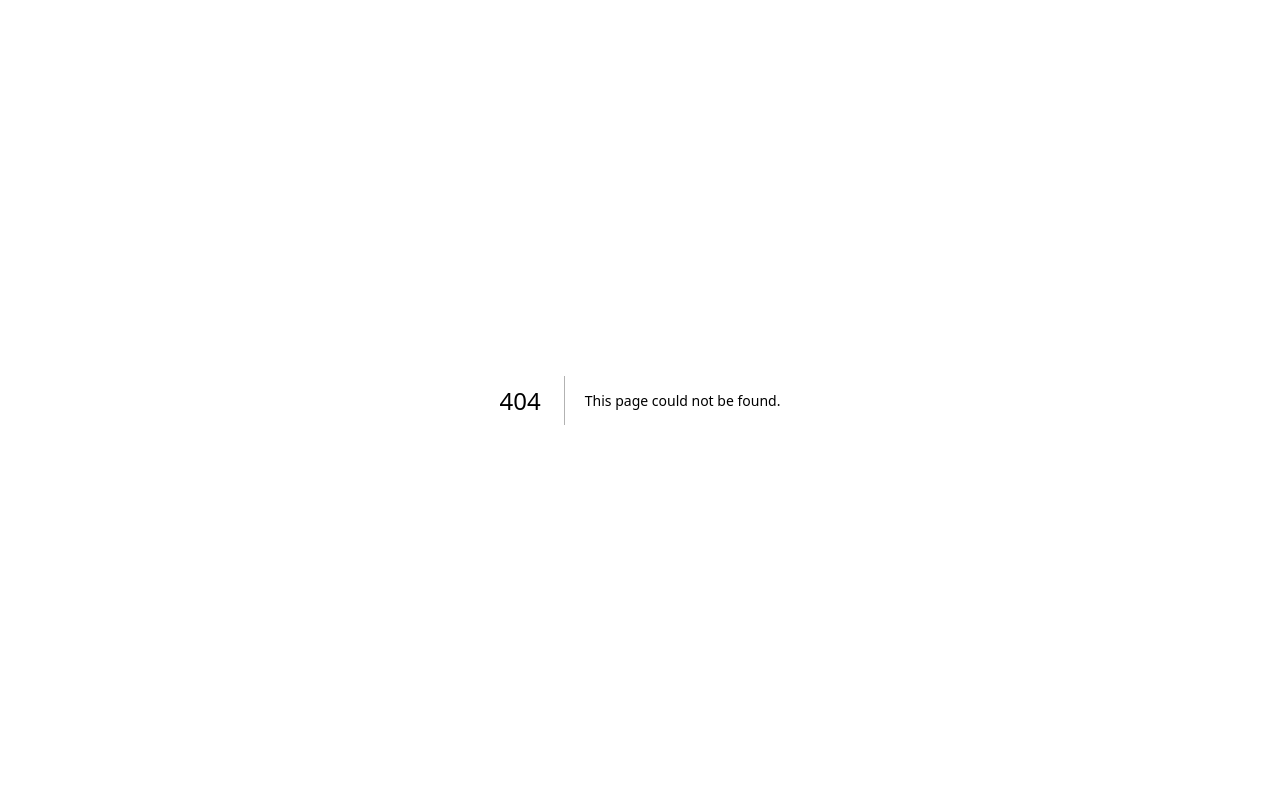
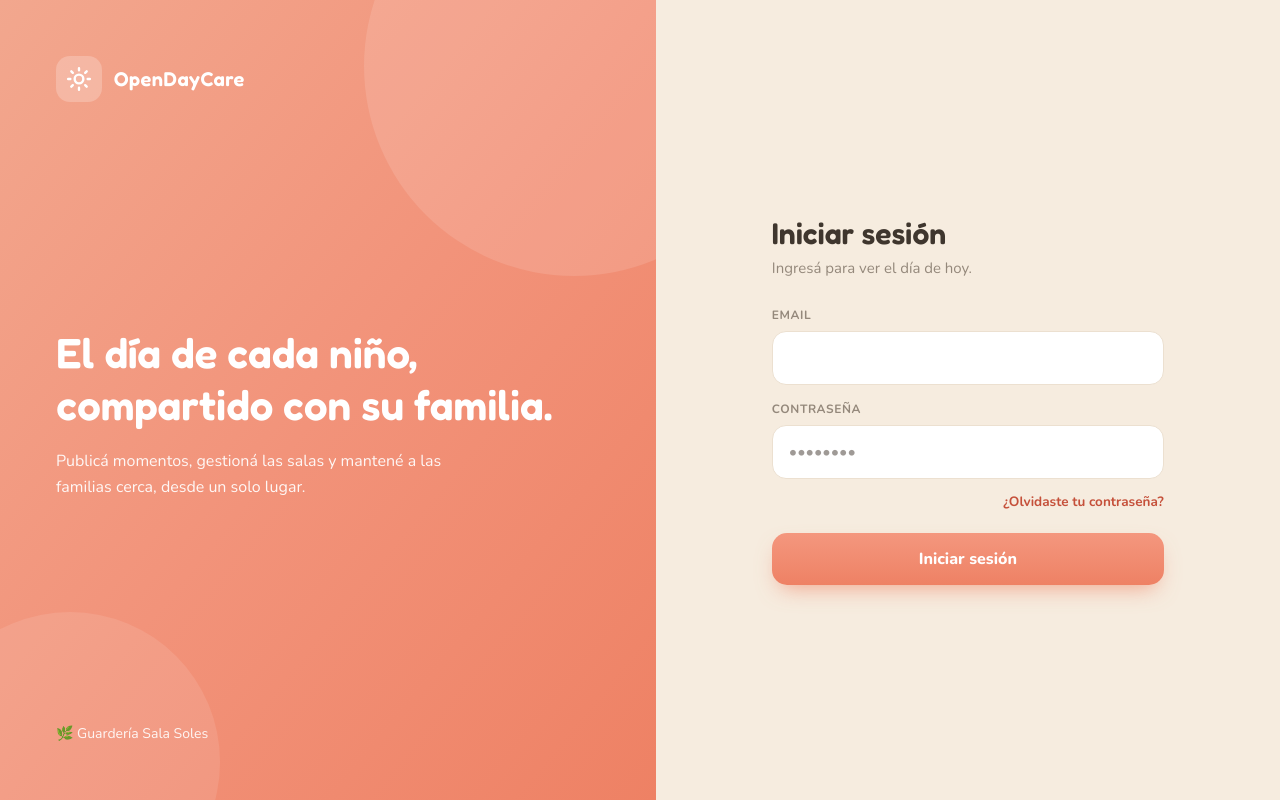
Before and after one commit to Alejandro959521/open-daycare, a Next.js app: page /login in a window 1280 px wide. Before the commit this address had no page. Built offline with nearby package versions, Linux system fonts and the light colour scheme.

Commit message:
Add LoginPage component with email and password fields for user authentication

```diff
--- /dev/null
+++ b/app/login/page.tsx
@@ -0,0 +1,59 @@
+export default function LoginPage() {
+  return (
+    <div className="min-h-screen grid grid-cols-[1.05fr_1fr] bg-cream">
+      <div className="relative overflow-hidden bg-gradient-to-br from-peach-100 via-peach-300 to-peach-400 flex flex-col justify-between p-14 text-white">
+        <div className="absolute w-[420px] h-[420px] rounded-full bg-white/12 -top-36 -right-32"></div>
+        <div className="absolute w-[300px] h-[300px] rounded-full bg-white/10 -bottom-28 -left-20"></div>
+
+        <div className="flex items-center gap-3 relative">
+          <div className="w-[46px] h-[46px] rounded-[14px] bg-white/22 flex items-center justify-center">
+            <svg width="26" height="26" viewBox="0 0 24 24" fill="none" stroke="currentColor" strokeWidth="2.2" strokeLinecap="round" strokeLinejoin="round">
+              <circle cx="12" cy="12" r="4"/>
+              <path d="M12 2v2M12 20v2M4.9 4.9l1.4 1.4M17.7 17.7l1.4 1.4M2 12h2M20 12h2M4.9 19.1l1.4-1.4M17.7 6.3l1.4-1.4"/>
+            </svg>
+          </div>
+          <span className="font-display font-semibold text-xl tracking-wide">OpenDayCare</span>
+        </div>
+
+        <div className="relative">
+          <h1 className="font-display font-semibold text-[42px] leading-tight mb-4">
+            El día de cada niño,<br/>compartido con su familia.
+          </h1>
+          <p className="text-base leading-relaxed max-w-[430px] text-white/92">
+            Publicá momentos, gestioná las salas y mantené a las familias cerca, desde un solo lugar.
+          </p>
+        </div>
+
+        <div className="relative text-sm text-white/90">🌿 Guardería Sala Soles</div>
+      </div>
+
+      <div className="flex items-center justify-center p-10">
+        <div className="w-full max-w-[392px]">
+          <h2 className="font-display font-semibold text-3xl mb-1.5 text-ink">Iniciar sesión</h2>
+          <p className="mb-7 text-muted-200 text-[15px]">Ingresá para ver el día de hoy.</p>
+
+          <div className="text-xs font-bold tracking-wider text-muted-200 mb-2">EMAIL</div>
+          <input
+            type="email"
+            className="w-full py-3.5 px-4 rounded-[14px] border border-line-200 bg-white text-base text-ink mb-4"
+          />
+
+          <div className="text-xs font-bold tracking-wider text-muted-200 mb-2">CONTRASEÑA</div>
+          <input
+            type="password"
+            placeholder="••••••••"
+            className="w-full py-3.5 px-4 rounded-[14px] border border-line-200 bg-white text-base text-ink mb-2.5"
+          />
+
+          <div className="text-right mb-5">
+            <span className="text-coral-300 text-[13.5px] font-bold cursor-pointer">¿Olvidaste tu contraseña?</span>
+          </div>
+
+          <button className="w-full py-3.5 rounded-[15px] bg-gradient-to-b from-peach-200 to-peach-400 text-white font-extrabold text-base shadow-[0_10px_22px_-8px_rgba(238,129,100,0.7)]">
+            Iniciar sesión
+          </button>
+        </div>
+      </div>
+    </div>
+  );
+}
```
